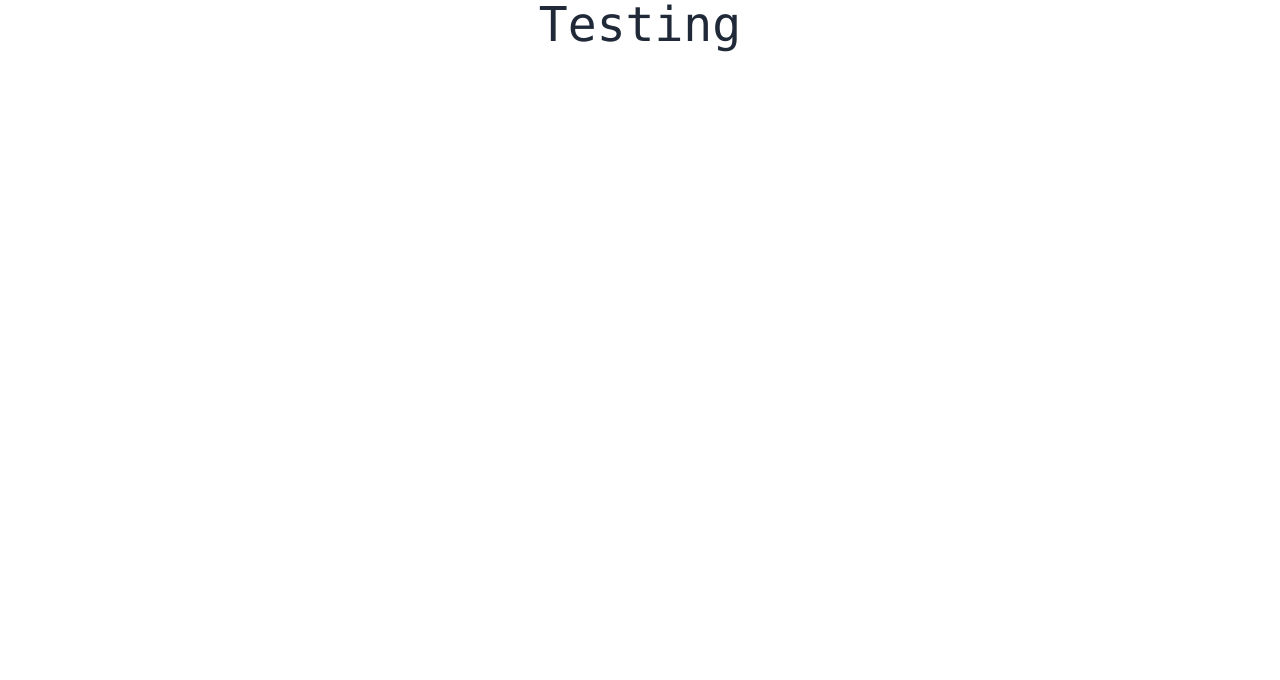
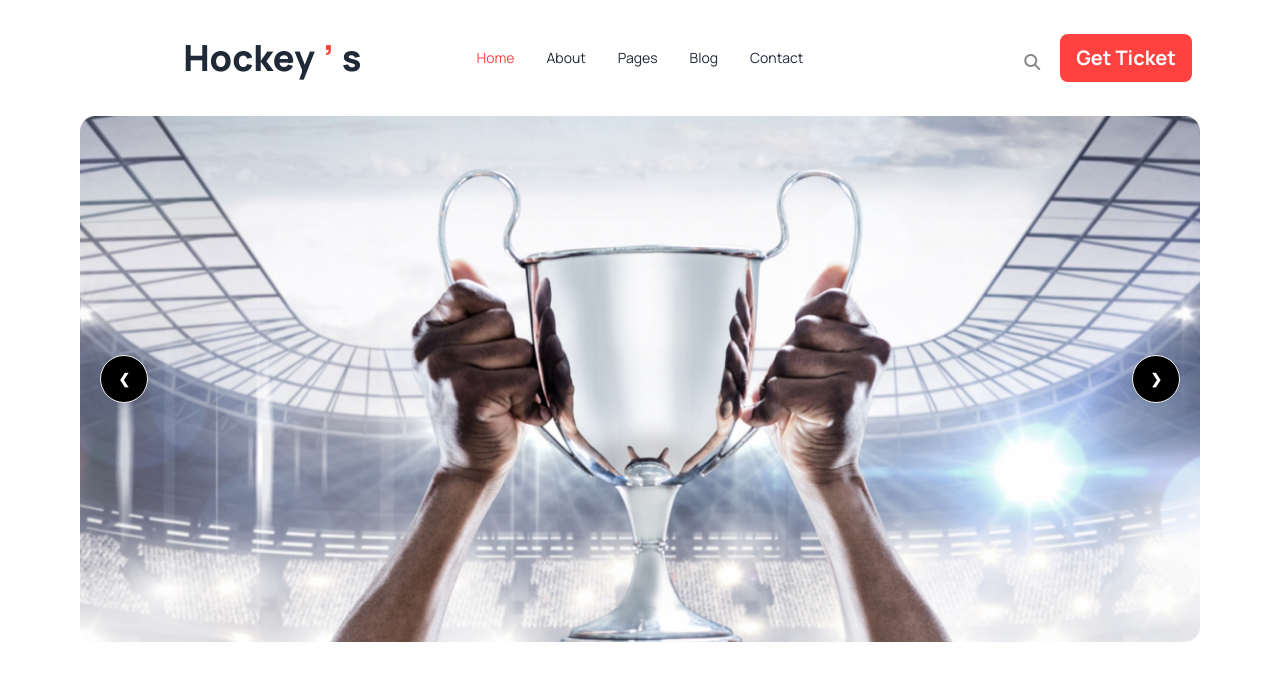
Before and after one commit to AJLife/My-third-assignment, a plain HTML site: page index.html in a window 1280 px wide. Drawn offline with nearby package versions, Linux system fonts and the light colour scheme.

Commit message:
added header section

```diff
--- a/index.html
+++ b/index.html
@@ -6,31 +6,107 @@
     <title>Dhaka's Rangers club</title>
     <link rel="stylesheet" href="/style/style.css">
     <link rel="stylesheet" href="/style/responsive.css">
+    <!-- Link of CSS Framework  -->
     <link
      href="https://cdn.jsdelivr.net/npm/daisyui@4.6.0/dist/full.min.css"
      rel="stylesheet" type="text/css" />
     <script
     src="https://cdn.tailwindcss.com">
     </script>
+    <!-- Link of Font awesome -->
+    <link rel="stylesheet" href="https://cdnjs.cloudflare.com/ajax/libs/font-awesome/6.5.1/css/all.min.css">
+    <!-- Link of Custom style -->
     <script>
         tailwind.config = {
           theme: {
             extend: {
               colors: {
                 clifford: '#da373d',
-                'primary-color': '#4a4a4a',
-                'secondary-color': '#db373d'
+                'primary-color': '#FF4240',
+                'secondary-color': '#13131899',
+                'placeholder-color': '#1313184d'
               }
             }
           }
         }
     </script>
 </head>
-<body>
-    <header>
-        <nav>
-            <h1 class="text-5xl font-mono text-center">Testing</h1>
-        </nav>
+<body >
+    <header >
+       <nav>
+        <div class="container mx-auto lg:px-20 px-8 py-6 ">
+            <div class="navbar bg-base-100 ">
+                <div class="navbar-start flex  justify-center items-center">
+                  <div class="dropdown ">
+                    <div tabindex="0" role="button" class="btn btn-ghost lg:hidden">
+                      <svg xmlns="http://www.w3.org/2000/svg" class="h-5 w-5" fill="none" viewBox="0 0 24 24" stroke="currentColor"><path stroke-linecap="round" stroke-linejoin="round" stroke-width="2" d="M4 6h16M4 12h8m-8 6h16" /></svg>
+                    </div>
+                    <ul tabindex="0" class=" font-normal menu menu-sm dropdown-content mt-3 z-[1] shadow bg-base-100 rounded-box w-52">
+                        <li><a><span class="text-primary-color">Home</span></a></li>
+                        <li><a>About</a></li>
+                        <li><a>Pages</a></li>
+                        <li><a>Blog</a></li>
+                        <li><a>Contact</a></li>
+                    </ul>
+                  </div>
+                  <a class="btn btn-ghost text-4xl font-extrabold ">Hockey<span class="text-primary-color">’</span>s</a>
+                </div>
+                <div class="navbar-center hidden lg:flex ">
+                  <ul class="menu menu-horizontal px-1 font-normal">
+                    <li><a><span class="text-primary-color">Home</span></a></li>
+                    <li><a>About</a></li>
+                    <li><a>Pages</a></li>
+                    <li><a>Blog</a></li>
+                    <li><a>Contact</a></li>
+                  </ul>
+                </div>
+                <div class="navbar-end flex gap-7 ">
+                    <i class="fa-solid fa-magnifying-glass text-[#89898B] w-2 h-2"></i>
+                    <a class="btn bg-primary-color text-white
+                    btn-primary text-[20px] font-bold border-0 ">Get Ticket</a>
+                </div>
+            </div>
+        </div>
+       </nav>
+       <!-- banner section -->
+       <div class="container mx-auto lg:px-20 px-8">
+        <div class="carousel w-full">
+            <!-- image 1 -->
+            <div id="slide1" class="carousel-item relative w-full">
+              <img src="/Images/1.png" class="w-full" />
+              <div class="absolute flex justify-between transform -translate-y-1/2 left-5 right-5 top-1/2">
+                <a href="#slide4" class="btn btn-circle bg-black text-white">❮</a>
+                <a href="#slide2" class="btn btn-circle bg-black text-white">❯</a>
+              </div>
+            </div>
+            <!-- image 2 -->
+            <div id="slide2" class="carousel-item relative w-full">
+              <img src="/Images/1.png" class="w-full" />
+              <div class="absolute flex justify-between transform -translate-y-1/2 left-5 right-5 top-1/2">
+                <a href="#slide1" class="btn btn-circle bg-black text-white">❮</a>
+                <a href="#slide3" class="btn btn-circle bg-black text-white">❯</a>
+              </div>
+            </div>
+            <!-- image 3 -->
+            <div id="slide3" class="carousel-item relative w-full">
+              <img src="/Images/1.png" class="w-full" />
+              <div class="absolute flex justify-between transform -translate-y-1/2 left-5 right-5 top-1/2">
+                <a href="#slide2" class="btn btn-circle bg-black text-white">❮</a>
+                <a href="#slide4" class="btn btn-circle bg-black text-white">❯</a>
+              </div>
+            </div>
+            <!-- image 4 -->
+            <div id="slide4" class="carousel-item relative w-full">
+              <img src="/Images/1.png" class="w-full" />
+              <div class="absolute flex justify-between transform -translate-y-1/2 left-5 right-5 top-1/2">
+                <a href="#slide3" class="btn btn-circle bg-black text-white">❮</a>
+                <a href="#slide1" class="btn btn-circle bg-black text-white">❯</a>
+              </div>
+            </div>
+        </div>
+       </div>
+
     </header>
+
 </body>
 </html>
--- a/style/style.css
+++ b/style/style.css
@@ -0,0 +1,5 @@
+@import url('https://fonts.googleapis.com/css2?family=Manrope:wght@400;500;700;800&display=swap');
+
+body{
+    font-family: 'Manrope', sans-serif;
+}
```
Also changed, not shown: Images/slide3 (1).jpg (added), Images/slide4.jpg (added), Images/slive2.jpg (added).
